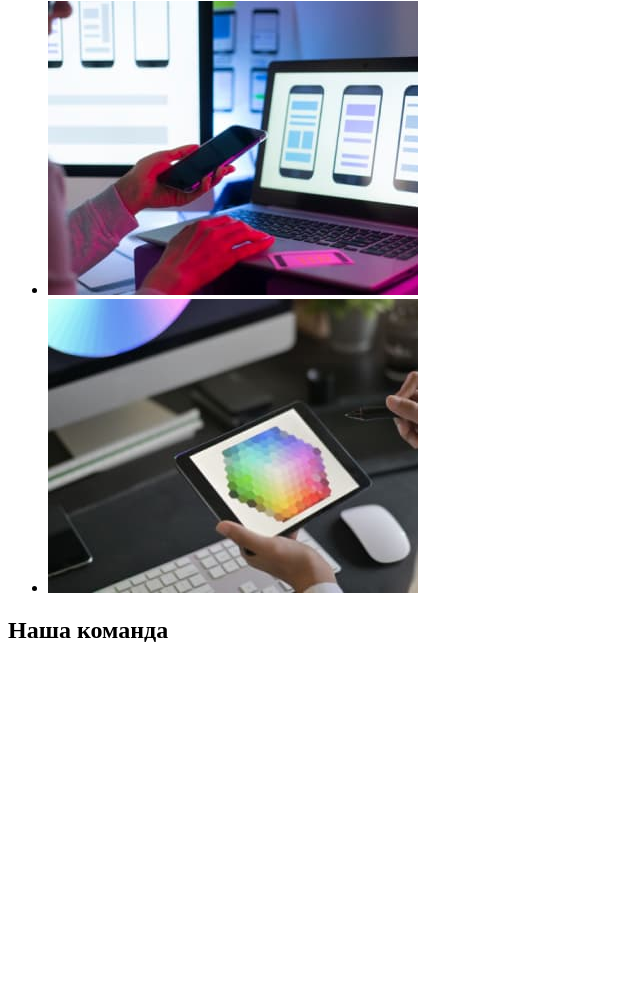
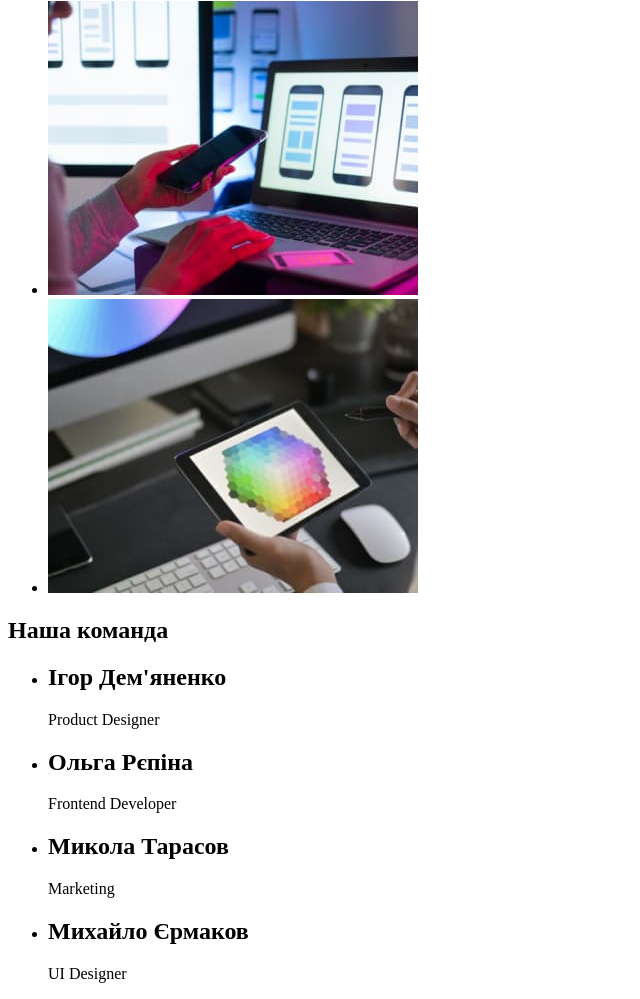
Before and after one commit to roman-vashchenko/goit-markup-hw-01, a plain HTML site: page index.html in a window 1280 px wide. Shown: the part 921-1920 px from the top of the page, without its empty margins (0-640 px from the left). Before the commit the page ends 1585 px from the top, so only its background shows below. Drawn offline with Linux system fonts and the light colour scheme.

Commit message:
update index.html
change img name

```diff
--- a/index.html
+++ b/index.html
@@ -60,13 +60,31 @@
       <section>
         <h2>Чим ми займаємося</h2>
         <ul>
-          <li><img src="./images/box1.jpg" alt="Комп'ютер" /></li>
-          <li><img src="./images/box2.jpg" alt="Телефон" /></li>
-          <li><img src="./images/box3.jpg" alt="Планшет" /></li>
+          <li><img src="./images/computer.jpg" alt="Комп'ютер" /></li>
+          <li><img src="./images/phone.jpg" alt="Телефон" /></li>
+          <li><img src="./images/tablet.jpg" alt="Планшет" /></li>
         </ul>
       </section>
       <section>
         <h2>Наша команда</h2>
+        <ul>
+          <li>
+            <h2>Ігор Дем'яненко</h2>
+            <p lang="en">Product Designer</p>
+          </li>
+          <li>
+            <h2>Ольга Рєпіна</h2>
+            <p lang="en">Frontend Developer</p>
+          </li>
+          <li>
+            <h2>Микола Тарасов</h2>
+            <p lang="en">Marketing</p>
+          </li>
+          <li>
+            <h2>Михайло Єрмаков</h2>
+            <p lang="en">UI Designer</p>
+          </li>
+        </ul>
       </section>
     </main>
   </body>
```
Also changed, not shown: images/computer.jpg (renamed from images/box1.jpg), images/phone.jpg (renamed from images/box2.jpg), images/tablet.jpg (renamed from images/box3.jpg).
